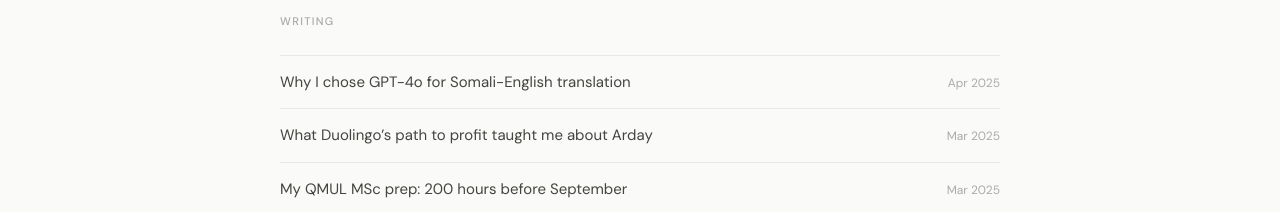
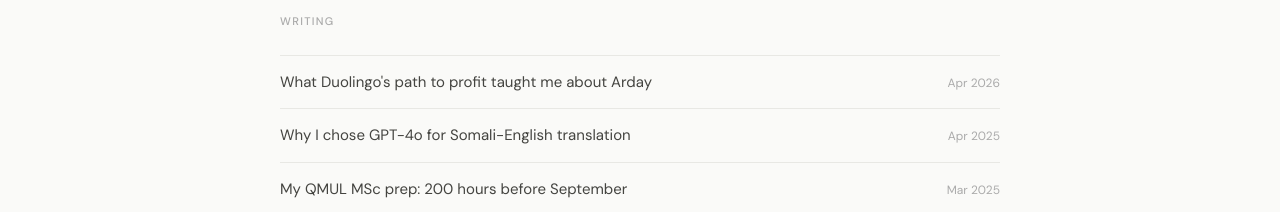
Before and after one commit to ItsAbdiOk/personal-site, a Next.js app: page / in a window 1280 px wide. Shown: the part 1159-1371 px from the top of the page. Built offline with nearby package versions, Linux system fonts and the light colour scheme.

Commit message:
Pull writing dates from MDX frontmatter instead of hardcoding

```diff
--- a/app/page.tsx
+++ b/app/page.tsx
@@ -3,6 +3,7 @@ import Footer from "@/components/Footer";
 import ProjectCard from "@/components/ProjectCard";
 import WritingItem from "@/components/WritingItem";
 import NowBlock from "@/components/NowBlock";
+import { getAllPosts } from "@/lib/posts";
 import styles from "./page.module.css";
 
 const projects = [
@@ -40,28 +41,16 @@ const projects = [
   },
 ];
 
-const writing = [
-  {
-    title: "Why I chose GPT-4o for Somali-English translation",
-    date: "Apr 2025",
-    slug: "gpt4o-somali-translation",
-  },
-  {
-    title: "What Duolingo\u2019s path to profit taught me about Arday",
-    date: "Mar 2025",
-    slug: "duolingo-arday-lessons",
-  },
-  {
-    title: "My QMUL MSc prep: 200 hours before September",
-    date: "Mar 2025",
-    slug: "qmul-msc-prep",
-  },
-  {
-    title: "Logging Apple Health walks to Google Calendar automatically",
-    date: "Feb 2025",
-    slug: "apple-health-gcal",
-  },
-];
+function formatDate(dateStr: string): string {
+  const d = new Date(dateStr);
+  return d.toLocaleDateString("en-GB", { month: "short", year: "numeric" });
+}
+
+const writing = getAllPosts().map((post) => ({
+  title: post.title,
+  date: formatDate(post.date),
+  slug: post.slug,
+}));
 
 export default function Home() {
   return (
```
